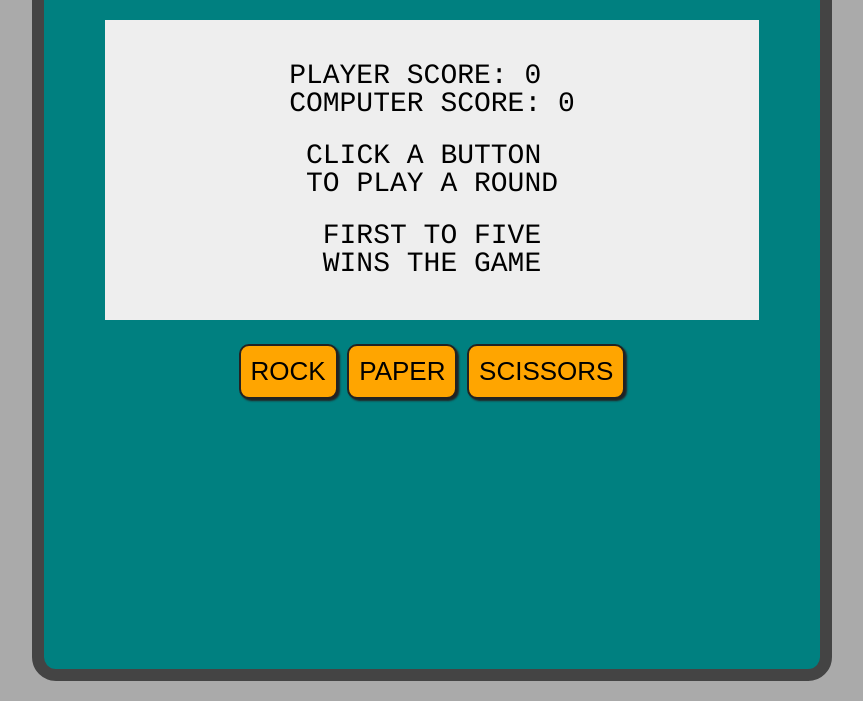
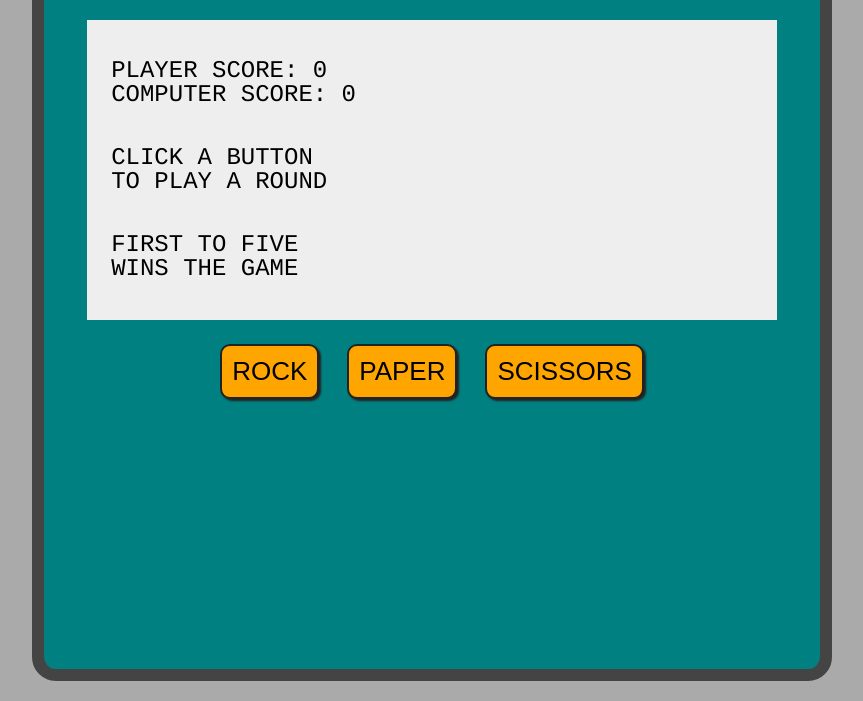
Before and after one commit to MongrelArchitect/rock-paper-scissors, a plain HTML site: page index.html in a window 1280 px wide. Shown: the part 99-800 px from the top of the page, without its empty margins (208-1071 px from the left). Drawn offline with Linux system fonts and the light colour scheme.

Commit message:
Adjust game display and control styling slightly

```diff
--- a/styles/style.css
+++ b/styles/style.css
@@ -48,15 +48,20 @@ h1 {
   width: 100%;
 }
 
+.game-controls {
+  display: flex;
+  flex-wrap: wrap;
+  gap: 28px;
+}
+
 .game-display {
-  align-items: center;
   background-color: #eee;
   display: flex;
   flex-direction: column;
-  font-size: 28px;
+  font-size: 24px;
   gap: 24px;
   height: 300px;
-  justify-content: center;
+  justify-content: space-evenly;
   padding: 24px;
-  width: 90%;
+  width: 95%
 }
```
